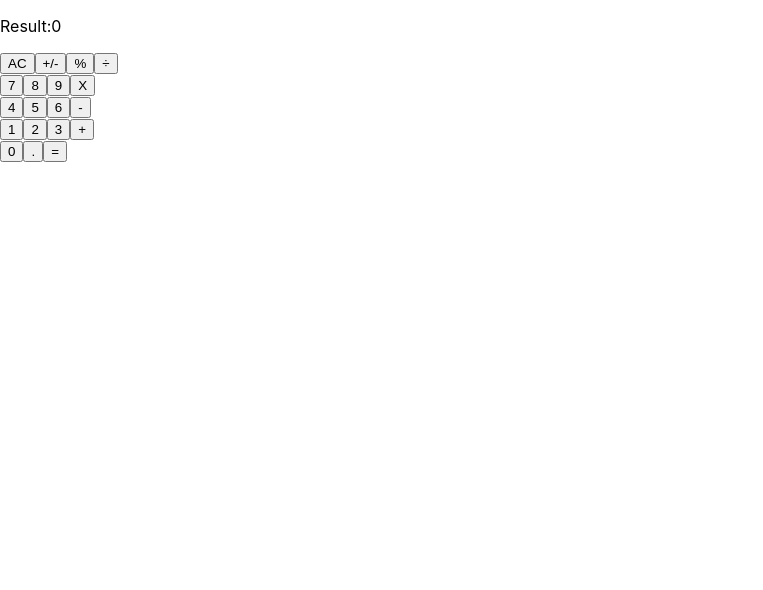
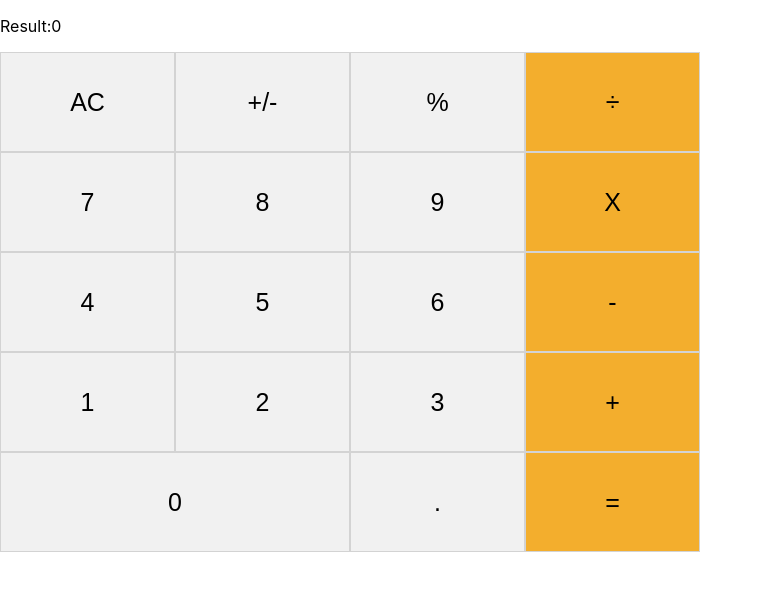
Before and after one commit to alishabab/react-calculator, a React (Create React App) app: page / in a window 1280 px wide. Shown: the top 590 px of the page, without its empty margins (0-763 px from the left). Built offline with nearby package versions, Linux system fonts and the light colour scheme.

Commit message:
added styles to Button and ButtonPanel components

```diff
--- a/src/components/Button/Button.js
+++ b/src/components/Button/Button.js
@@ -1,9 +1,10 @@
 import React from 'react';
 import PropTypes from 'prop-types';
+import classes from './Button.module.css';
 
-const Button = ({ buttonName }) => (
-  <div>
-    <button type="button">
+const Button = ({ buttonName, wide, color }) => (
+  <div className={wide ? classes.wide : classes.Button}>
+    <button type="button" className={color ? classes.color : null}>
       { buttonName }
     </button>
   </div>
@@ -11,6 +12,13 @@ const Button = ({ buttonName }) => (
 
 Button.propTypes = {
   buttonName: PropTypes.string.isRequired,
+  wide: PropTypes.bool,
+  color: PropTypes.bool,
+};
+
+Button.defaultProps = {
+  wide: false,
+  color: false,
 };
 
 export default Button;
--- /dev/null
+++ b/src/components/Button/Button.module.css
@@ -0,0 +1,32 @@
+button {
+  width: 100%;
+  color: black;
+  background-color: rgb(243, 174, 45);
+  font-size: 25px;
+  border-radius: 0%;
+  outline: none;
+  border: 1px solid lightgray;
+  cursor: pointer;
+}
+
+button:hover {
+  background-color: orange;
+}
+
+.Button {
+  display: flex;
+  width: 25%;
+}
+
+.wide {
+  display: flex;
+  width: 50%;
+}
+
+.color {
+  background-color: rgb(241, 241, 241);
+}
+
+.color:hover {
+  background-color: rgb(231, 230, 230);
+}
--- a/src/components/ButtonPanel/ButtonPanel.js
+++ b/src/components/ButtonPanel/ButtonPanel.js
@@ -1,39 +1,36 @@
 import React from 'react';
 import Button from '../Button/Button';
-
-const styles = {
-  display: 'flex',
-};
+import classes from './ButtonPanel.module.css';
 
 const ButtonPanel = () => (
   <div>
-    <div style={styles}>
-      <Button buttonName="AC" />
-      <Button buttonName="+/-" />
-      <Button buttonName="%" />
+    <div className={classes.row}>
+      <Button buttonName="AC" color />
+      <Button buttonName="+/-" color />
+      <Button buttonName="%" color />
       <Button buttonName="÷" />
     </div>
-    <div style={styles}>
-      <Button buttonName="7" />
-      <Button buttonName="8" />
-      <Button buttonName="9" />
+    <div className={classes.row}>
+      <Button buttonName="7" color />
+      <Button buttonName="8" color />
+      <Button buttonName="9" color />
       <Button buttonName="X" />
     </div>
-    <div style={styles}>
-      <Button buttonName="4" />
-      <Button buttonName="5" />
-      <Button buttonName="6" />
+    <div className={classes.row}>
+      <Button buttonName="4" color />
+      <Button buttonName="5" color />
+      <Button buttonName="6" color />
       <Button buttonName="-" />
     </div>
-    <div style={styles}>
-      <Button buttonName="1" />
-      <Button buttonName="2" />
-      <Button buttonName="3" />
+    <div className={classes.row}>
+      <Button buttonName="1" color />
+      <Button buttonName="2" color />
+      <Button buttonName="3" color />
       <Button buttonName="+" />
     </div>
-    <div style={styles}>
-      <Button buttonName="0" />
-      <Button buttonName="." />
+    <div className={classes.row}>
+      <Button buttonName="0" wide color />
+      <Button buttonName="." color />
       <Button buttonName="=" />
     </div>
   </div>
--- /dev/null
+++ b/src/components/ButtonPanel/ButtonPanel.module.css
@@ -0,0 +1,4 @@
+.row {
+  display: flex;
+  height: 100px;
+}
```
